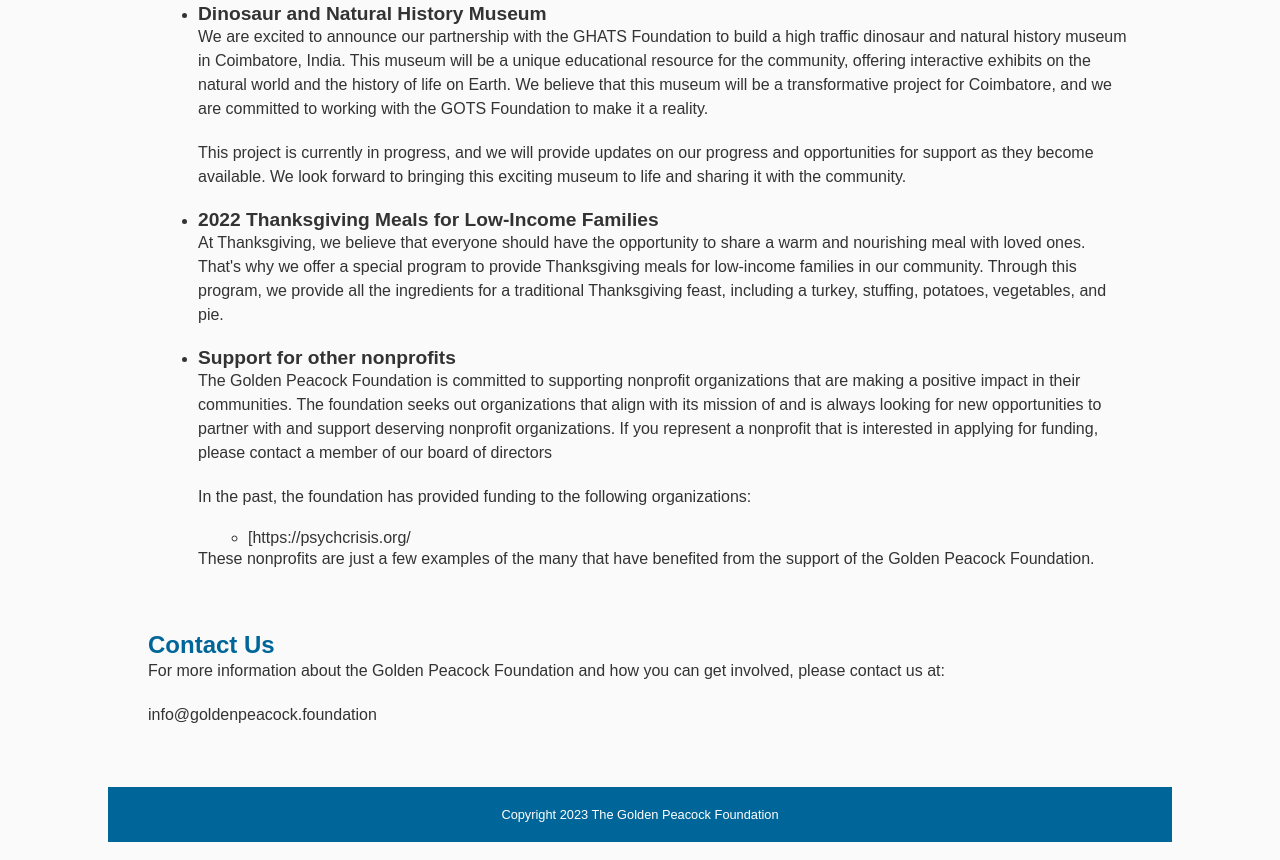
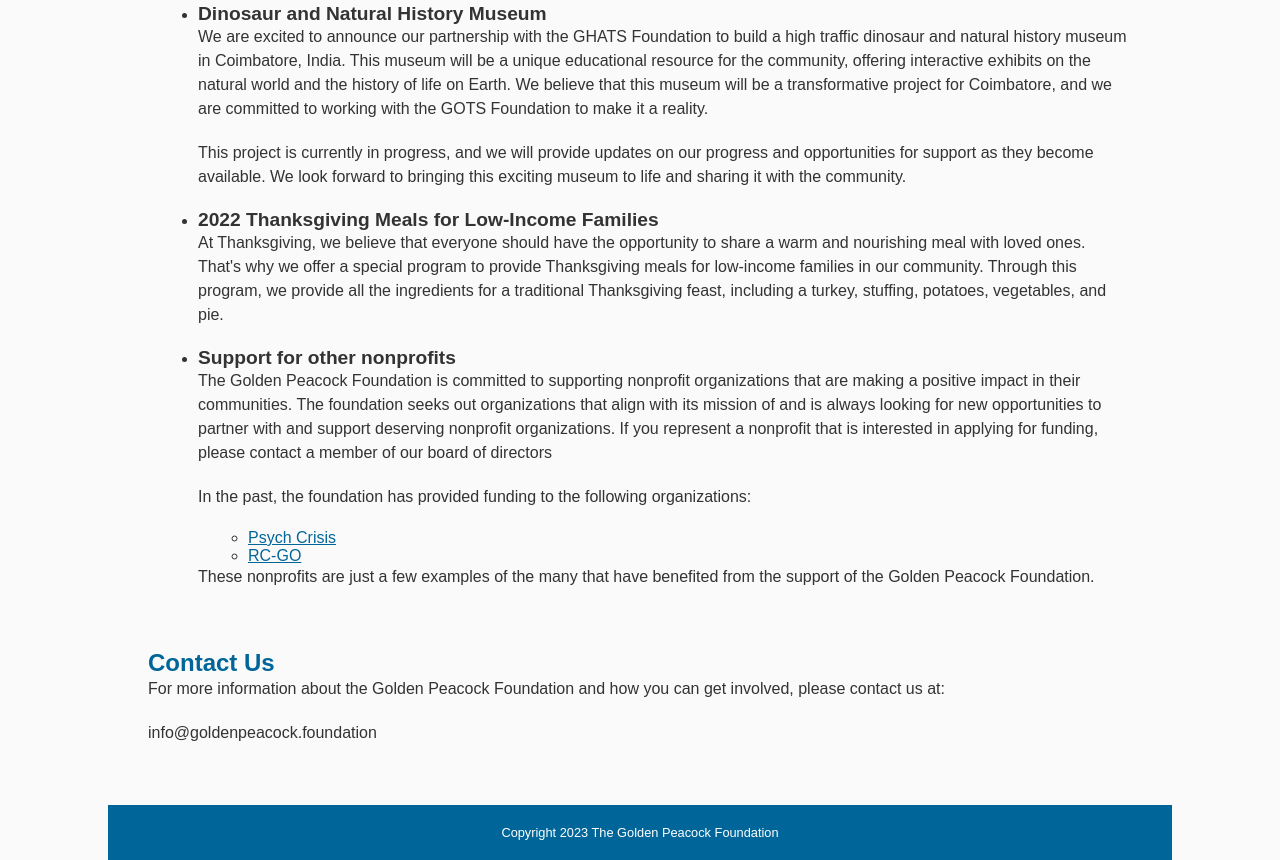
Before and after one commit to giblfiz/GoldenPeacockFoundation, a plain HTML site: page index.html in a window 1280 px wide. Shown: the part 487-1347 px from the top of the page. Drawn offline with Linux system fonts and the light colour scheme.

Commit message:
fiexed other foundations links

```diff
--- a/index.html
+++ b/index.html
@@ -52,7 +52,8 @@
 
 <p>In the past, the foundation has provided funding to the following organizations:</p>
 <ul>
-  <li>[https://psychcrisis.org/</li>
+  <li><a href="https://psychcrisis.org/">Psych Crisis</a></li>
+  <li><a href="https://www.rc-go.org/">RC-GO</a></li>
 </ul>
 <p>These nonprofits are just a few examples of the many that have benefited from the support of the Golden Peacock Foundation.</p>
 </li>
```
